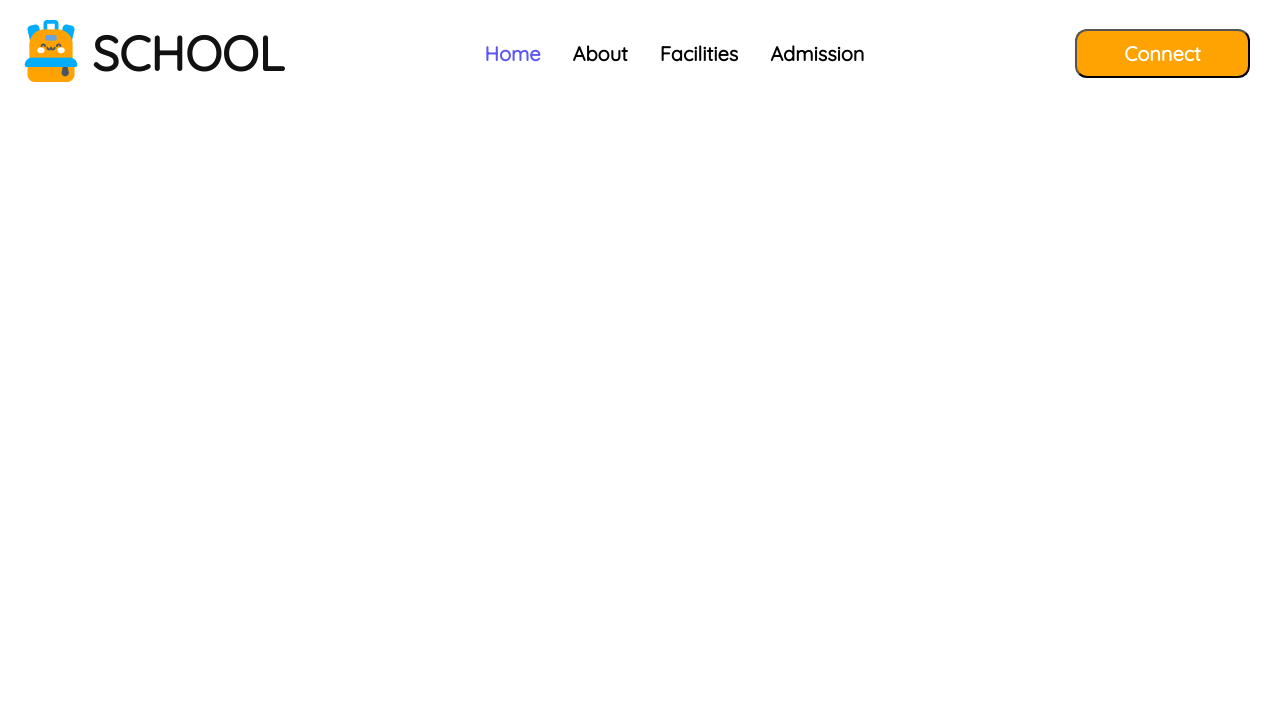
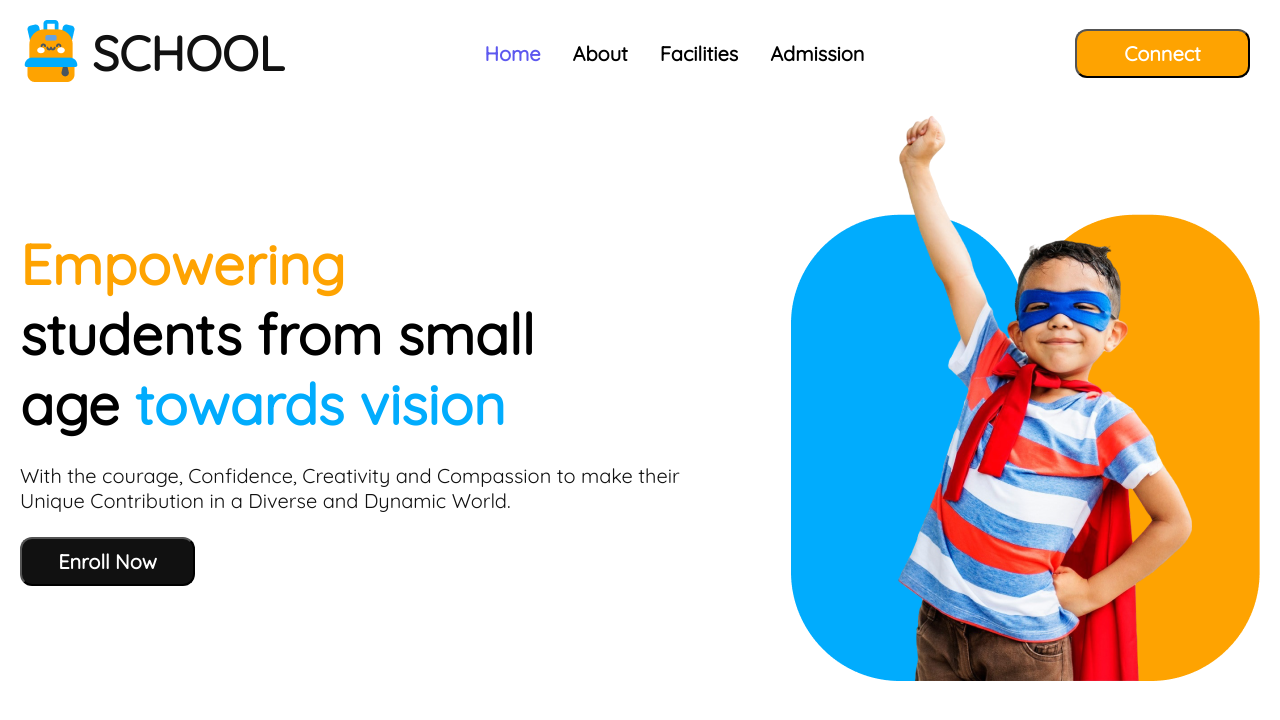
Before and after one commit to mohammadibnismail/Milestone-02-B11-A02-Kids-School, a plain HTML site: page index.html in a window 1280 px wide. Drawn offline with Linux system fonts and the light colour scheme.

Commit message:
Banner Section Done

```diff
--- a/index.html
+++ b/index.html
@@ -46,7 +46,19 @@
     </header>
 
     <main>
-
+        <section class="banner">
+            <div class="banner-container display-flex">
+                <div class="banner-content">
+                    <h1 class="banner-title"><span class="banner-title-p1">Empowering</span><br>students from small<br>age <span class="banner-title-p2">towards vision</span></h1>
+                    <p class="banner-description">With the courage, Confidence, Creativity and Compassion to make their Unique Contribution in a Diverse and Dynamic World.</p>
+                    <div class="banner-btn">
+                        <button class="enroll-btn">Enroll Now</button></div>
+                </div>
+                <div class="banner-image">
+                    <img src="assets/hero-kids.png" alt="">
+                </div>
+            </div>
+        </section>
     </main>
 
     <footer>
--- a/styles.css
+++ b/styles.css
@@ -110,6 +110,55 @@ header {
 
 /* Header Styles End */
 
+/* Main Styles Start */
+/* Banner Section Styles Start */
+.banner-container {
+    justify-content: center;
+    align-items: center;
+    gap: 50px;
+    padding: 0px 20px;
+}
+
+.banner-title {
+    font-family: Quicksand;
+    font-size: 56px;
+    font-weight: 700;
+    text-align: left;
+    margin: 24px 0px;
+}
+
+.banner-title-p1 {
+    color: rgb(254, 163, 1)
+}
+
+.banner-title-p2 {
+    color: rgb(1, 172, 253)
+}
+
+.banner-description {
+    font-family: Quicksand;
+    font-size: 20px;
+    font-weight: 400;
+    color: rgb(17, 17, 17);
+    text-align: left;
+    margin: 24px 0px;
+}
+
+.enroll-btn {
+    font-family: Quicksand;
+    font-size: 20px;
+    font-weight: 700;
+    text-align: center;
+    color: rgb(255, 255, 255);
+    border-radius: 12px;
+    background: rgb(17, 17, 17);
+    padding: 10px;
+    width: 175px;
+}
+
+/* Banner Section Styles End */
+/* Main Styles End */
+
 
 /* Responsive Styles */
 @media screen and (max-width: 790px) {
@@ -129,7 +178,21 @@ header {
         display: block;
     }
 
-    /* Header Styles Start */
+    /* Header Styles End */
+
+    /* Banner Section Styles Start */
+    .banner-container {
+        flex-direction: column-reverse;
+    }
+
+    .banner-title,
+    .banner-description,
+    .banner-btn {
+        text-align: center;
+    }
+    /* Banner Section Styles End */
+
+
 
 
 }
```
